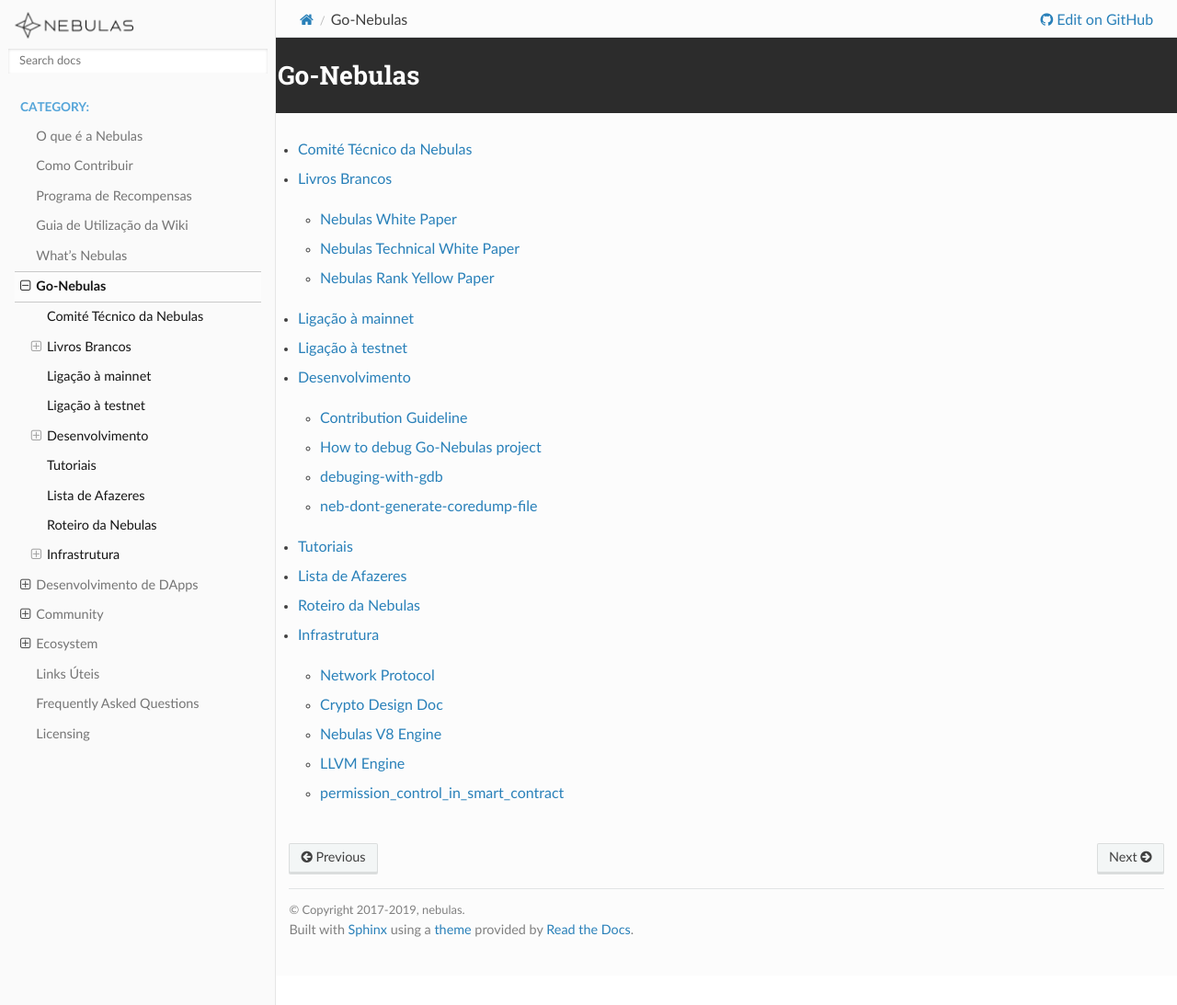
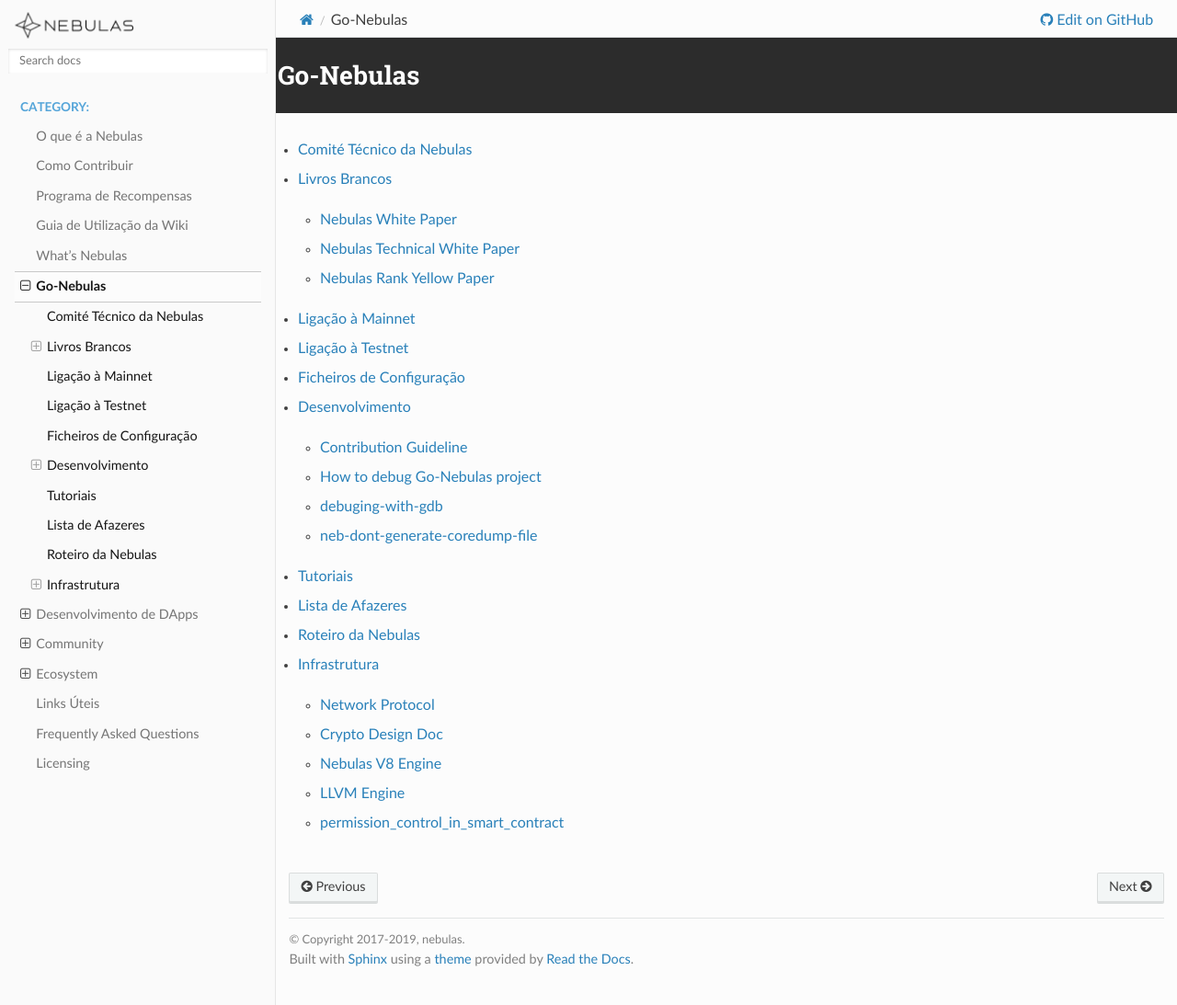
Before and after one commit to nebulasio/nebdocs, a Sphinx documentation site: the page built from docs/go-nebulas/README.rst, in a window 1280 px wide and 1093 px high. Shown: the whole window at 92% size. Built offline with Sphinx 7.4.7 and the Read the Docs theme 2.0.0, drawn with Linux system fonts in a browser that asks for light colours; pages that are not in the unit, such as notebooks, are missing from menus.

Commit message:
move config out of licensing and rename the latter, add files

```diff
--- a/docs/go-nebulas/README.rst
+++ b/docs/go-nebulas/README.rst
@@ -7,8 +7,9 @@
     Comité Técnico da Nebulas <nebulas-technical-committee/README.md>
     Livros Brancos <papers/README.rst>
     Visão Global do Design
-    Ligação à mainnet <mainnet.md>
-    Ligação à testnet <testnet.md>
+    Ligação à Mainnet <mainnet.md>
+    Ligação à Testnet <testnet.md>
+    Ficheiros de Configuração <config.md>
     Desenvolvimento <develop/README.md>
     Tutoriais <tutorials/README.md>
     Lista de Afazeres <todo/README.md>
--- a/docs/index.rst
+++ b/docs/index.rst
@@ -53,7 +53,7 @@
     ecosystem/README.rst
     useful-links.md
     frequently-asked-questions.md
-    licensing/README.rst
+    licenses/README.rst
 
 
 * :ref:`genindex`
--- a/docs/licensing/README.rst
+++ b/docs/licenses/README.rst
@@ -26,10 +26,9 @@
 Contributor License Agreement
 -----------------------------
 
-TBD.
+All contributions to Nebulas wikis are licensed under the `Creative Commons License SA 4.0 <https://creativecommons.org/licenses/by-nc-sa/4.0/>`_.
 
 .. toctree::
     :titlesonly:
 
-    config.md
     contributors.md
```
Also changed, not shown: docs/licenses/README.md (renamed from docs/licensing/README.md, +1 -1 lines), docs/go-nebulas/config.md (renamed from docs/licensing/config.md), docs/licenses/contributors.md (renamed from docs/licensing/contributors.md).
